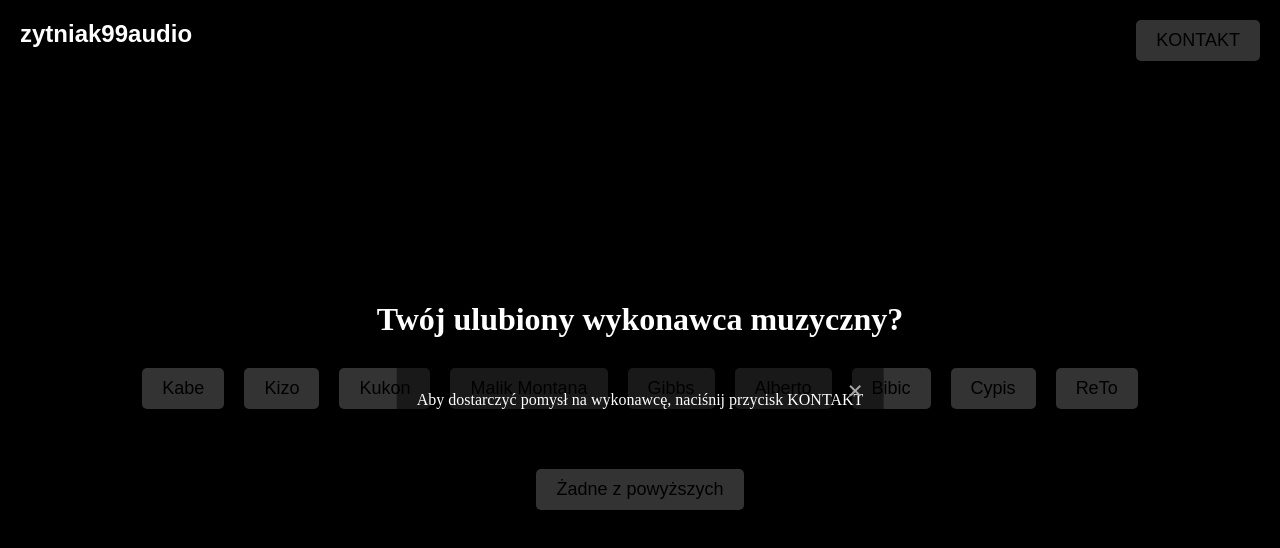
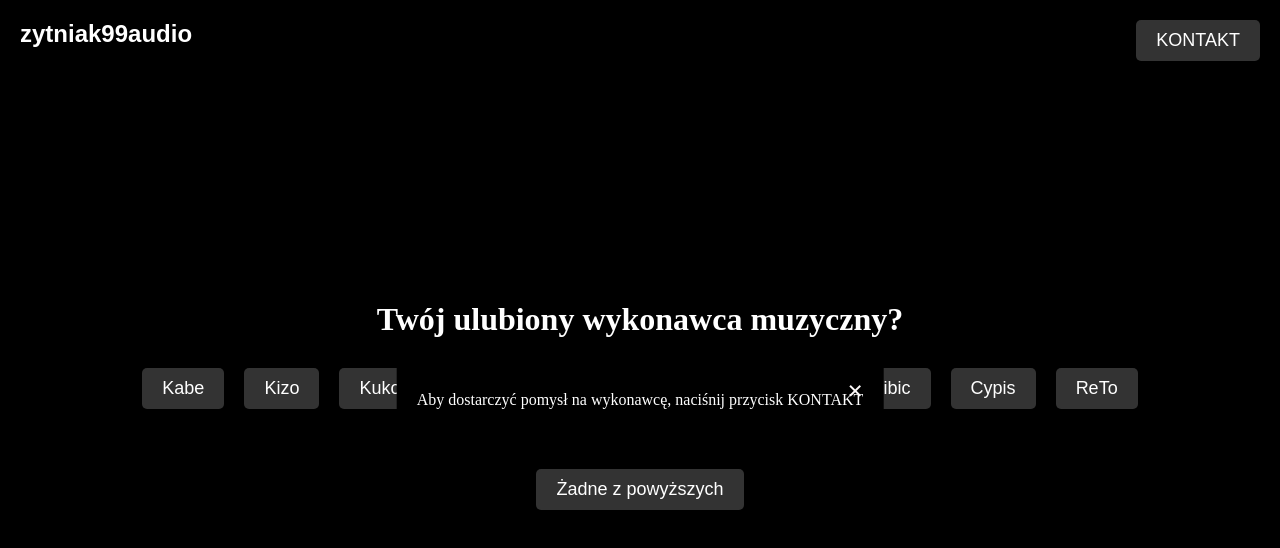
Before and after one commit to ciapakwybujany/ciapakwybujany.github.io, a plain HTML site: page index.html in a window 1280 px wide. Both pictures are taken after a click on the button "Żadne z powyższych". Drawn offline with Linux system fonts and the light colour scheme.

Commit message:
Update index.html

```diff
--- a/index.html
+++ b/index.html
@@ -32,6 +32,7 @@
     border: none;
     border-radius: 5px;
     margin: 10px;
+    color:white;
     background-color: rgba(255, 255, 255, 0.2); /* Przezroczyste tło */
     transition: background-color 0.3s, transform 0.2s;
   }
@@ -52,7 +53,7 @@
     left: 50%; /* Centrowanie */
     top: 50%; /* Centrowanie */
     transform: translate(-50%, -50%); /* Centrowanie */
-    background-color: rgba(0,0,0,0.5); /* Przezroczyste tło */
+    background-color: rgb(0, 0, 0); /* Przezroczyste tło */
     color: white;
     padding: 20px;
     border-radius: 5px;
@@ -60,7 +61,7 @@
 
   /* Styl przycisku zamykania */
   .close {
-    color: #aaa;
+    color: #fdfafa;
     position: absolute; /* Dodane dla ustawienia modalu */
     top: 20px; /* Dodane dla ustawienia modalu */
     right: 20px; /* Dodane dla ustawienia modalu */
@@ -91,6 +92,7 @@
     padding: 10px 20px;
     background-color: rgba(255, 255, 255, 0.2);
     transition: background-color 0.3s, transform 0.2s;
+    color:white;
   }
 
   #contact-btn:hover {
```
